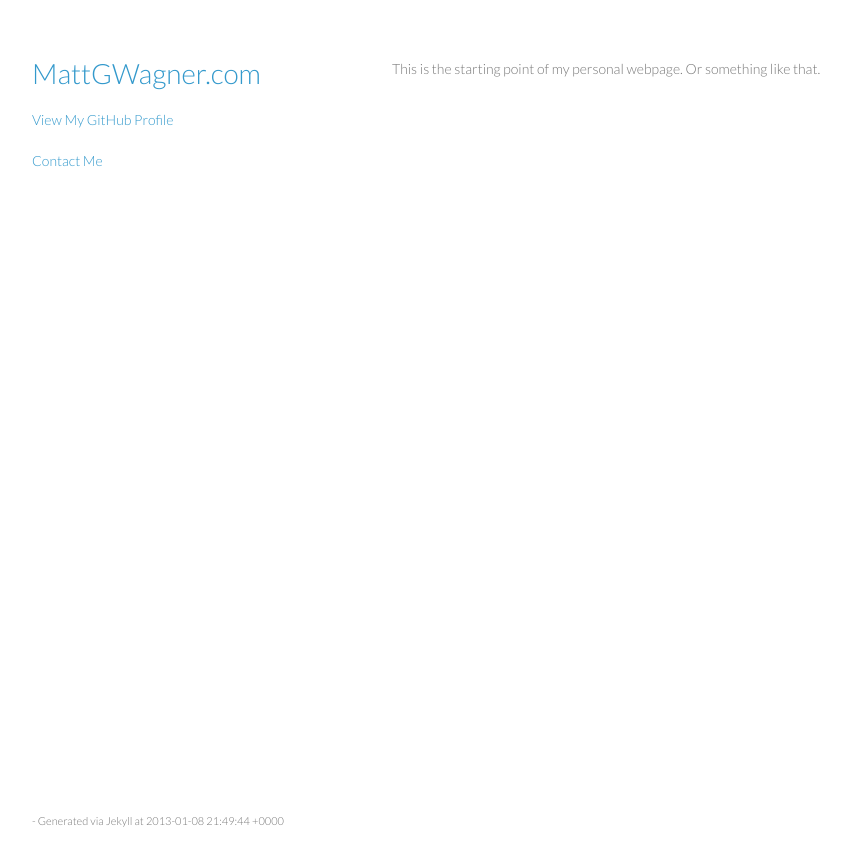
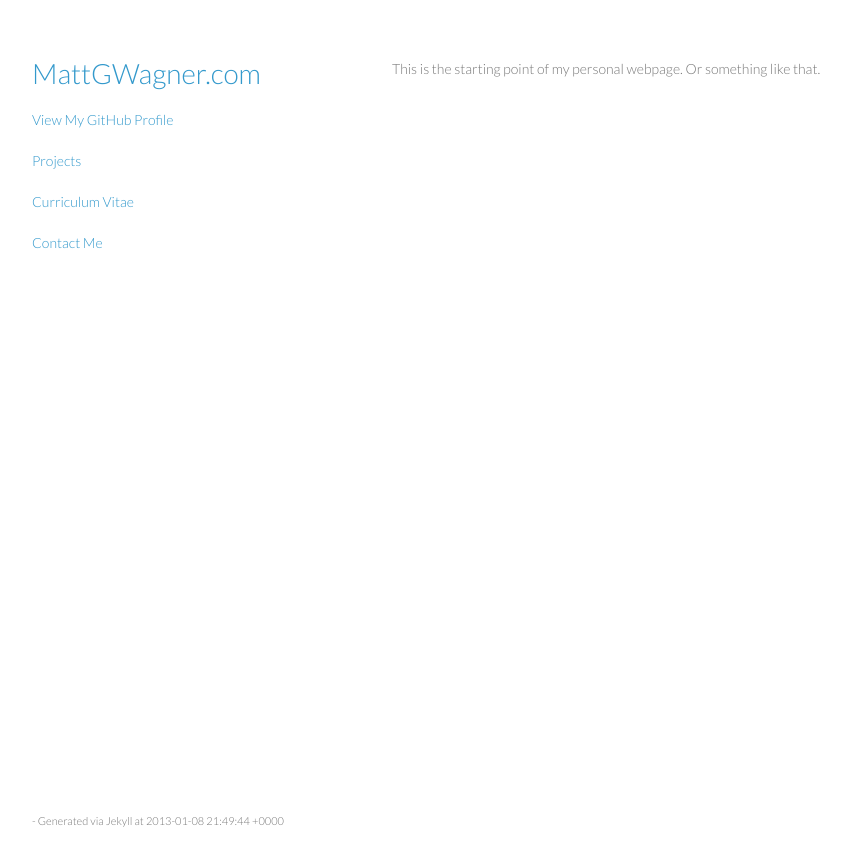
Before and after one commit to mattgwagner/mattgwagner, a Jekyll site: the page built from index.html, in a window 1280 px wide. Shown: the top 866 px of the page, without its empty margins (178-1024 px from the left). Built offline with Jekyll 4.4.1, drawn with Linux system fonts in a browser that asks for light colours.

Commit message:
Added links to other pages.
Removing params.json which was for automatic page generator.

```diff
--- a/_layouts/default.html
+++ b/_layouts/default.html
@@ -25,7 +25,9 @@
         <h1><a href="/">MattGWagner.com</a></h1>
 
         <p class="view"><a href="https://github.com/mattgwagner">View My GitHub Profile</a></p>
-		<p class="view"><a href="/ContactMe">Contact Me</a></p>
+		<p class="view"><a href="/Projects.html">Projects</a></p>
+		<p class="view"><a href="/CV.html">Curriculum Vitae</a></p>
+		<p class="view"><a href="/ContactMe.html">Contact Me</a></p>
       </header>
 
       <section>
@@ -33,7 +35,7 @@
       </section>
 
       <footer>
-        <p><small>{{ site.title}} - Generated via Jekyll at {{ site.time }}</small></p>
+        <p><small>{{ site.title }} - Generated via Jekyll at {{ site.time }}</small></p>
       </footer>
     </div>
 
```
Also changed, not shown: params.json (deleted, +0 -1 lines).
